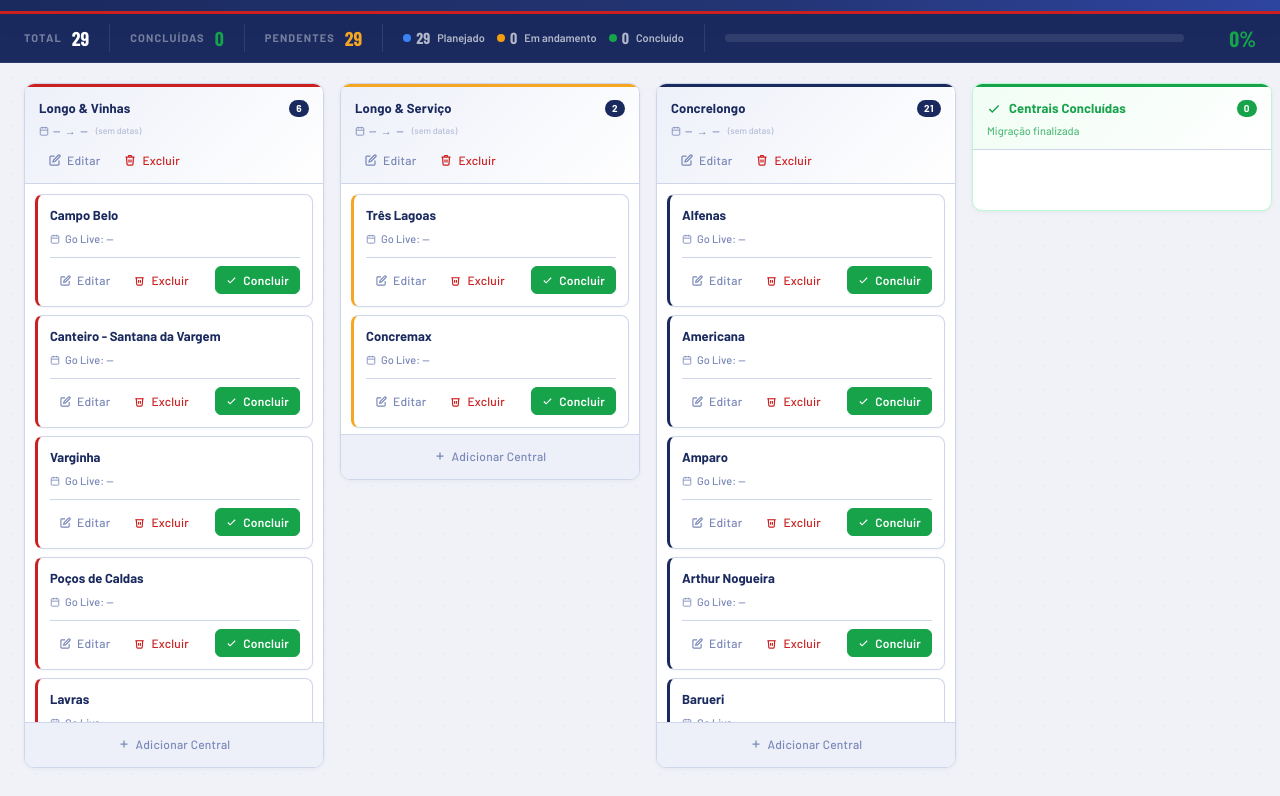
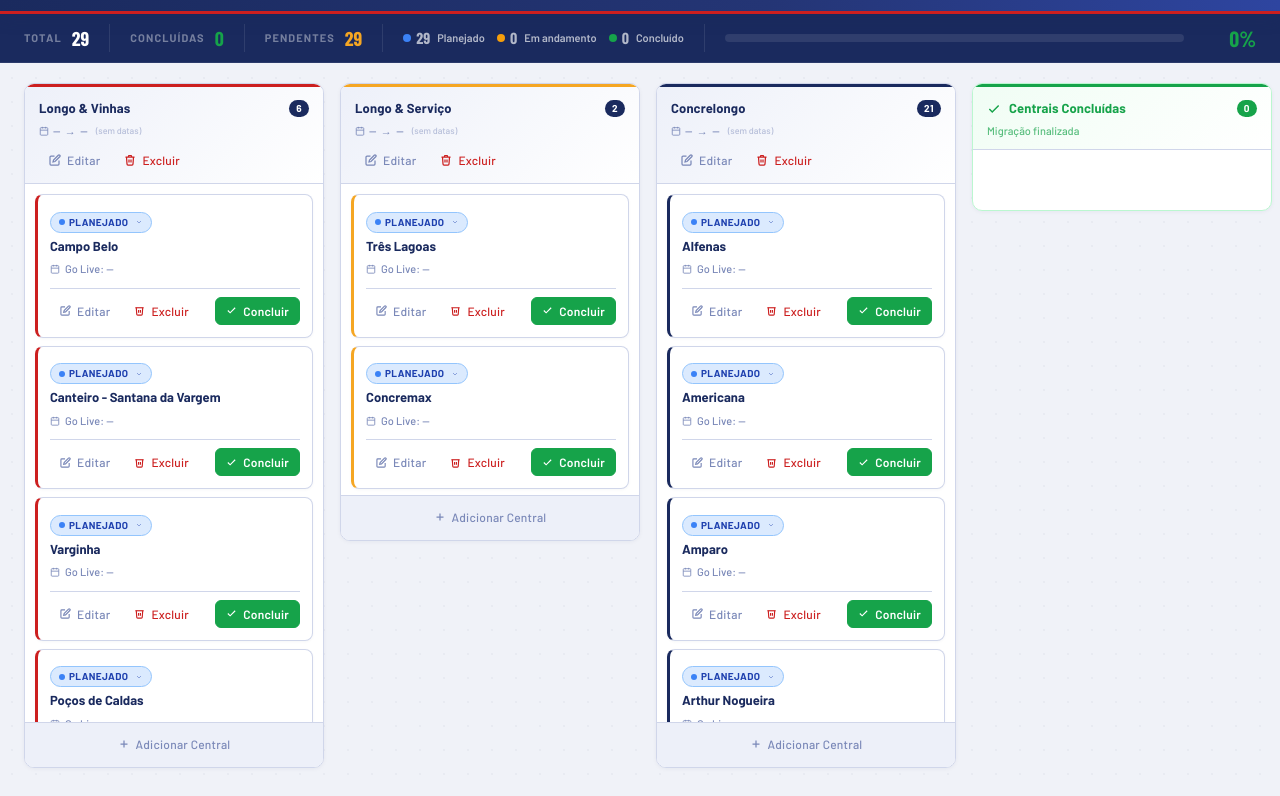
Before and after one commit to jptorres-topcon/golive-manager, a plain HTML site: page index.html in a window 1280 px wide. Shown: the part 54-850 px from the top of the page. Drawn offline with nearby package versions, Linux system fonts and the light colour scheme.

Commit message:
fix: status badge now correctly renders on cards

```diff
--- a/index.html
+++ b/index.html
@@ -1035,9 +1035,16 @@ function renderCard(central, group) {
 
   const draggableAttr = isViewMode ? '' : `draggable="true" ondragstart="onDragStart(event,'${central.id}')" ondragend="onDragEnd(event)"`;
   const stripe = getStripeColor(central.groupId);
+  const stMap = { planejado:'Planejado', andamento:'Em andamento', concluido:'Concluído' };
+  const st = central.status || 'planejado';
+  const stLabel = stMap[st] || st;
+  const chevron = isViewMode ? '' : '<svg width="8" height="8" fill="none" stroke="currentColor" stroke-width="2.5" viewBox="0 0 24 24" style="margin-left:3px;opacity:0.5;"><polyline points="6 9 12 15 18 9"/></svg>';
+  const clickAttr = isViewMode ? '' : 'onclick="cycleStatus(\'' + central.id + '\')" title="Clique para alterar" style="cursor:pointer;"';
+  const statusBadge = '<div class="status-badge status-' + st + '" ' + clickAttr + '><div class="status-dot"></div>' + stLabel + chevron + '</div>';
 
   return `
     <div class="card" id="card-${central.id}" ${draggableAttr} style="border-left-color:${stripe}">
+      ${statusBadge}
       <div class="card-name">${escHtml(central.name)}</div>
       <div class="card-date">
         <svg width="10" height="10" fill="none" stroke="currentColor" stroke-width="2" viewBox="0 0 24 24"><rect x="3" y="4" width="18" height="18" rx="2"/><line x1="16" y1="2" x2="16" y2="6"/><line x1="8" y1="2" x2="8" y2="6"/><line x1="3" y1="10" x2="21" y2="10"/></svg>
```
